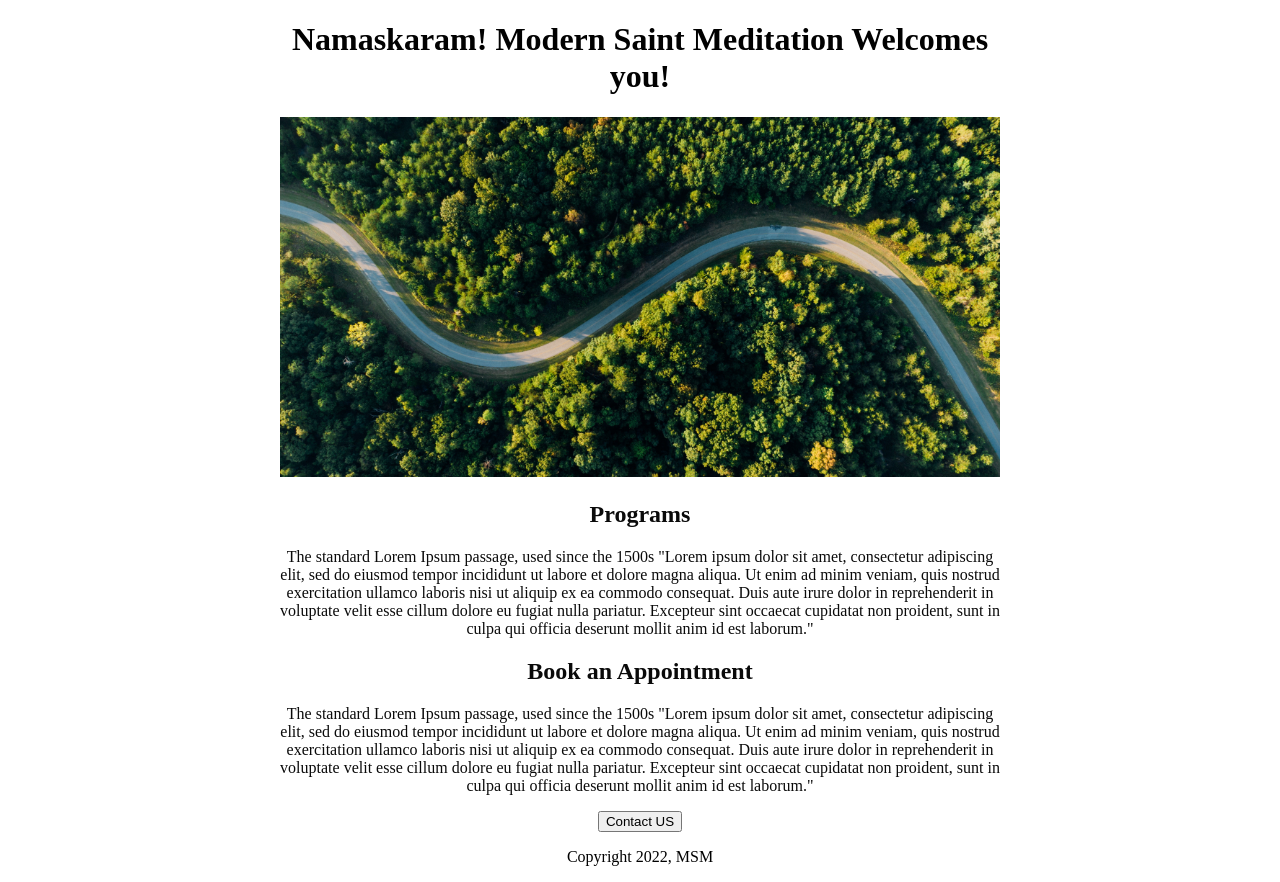
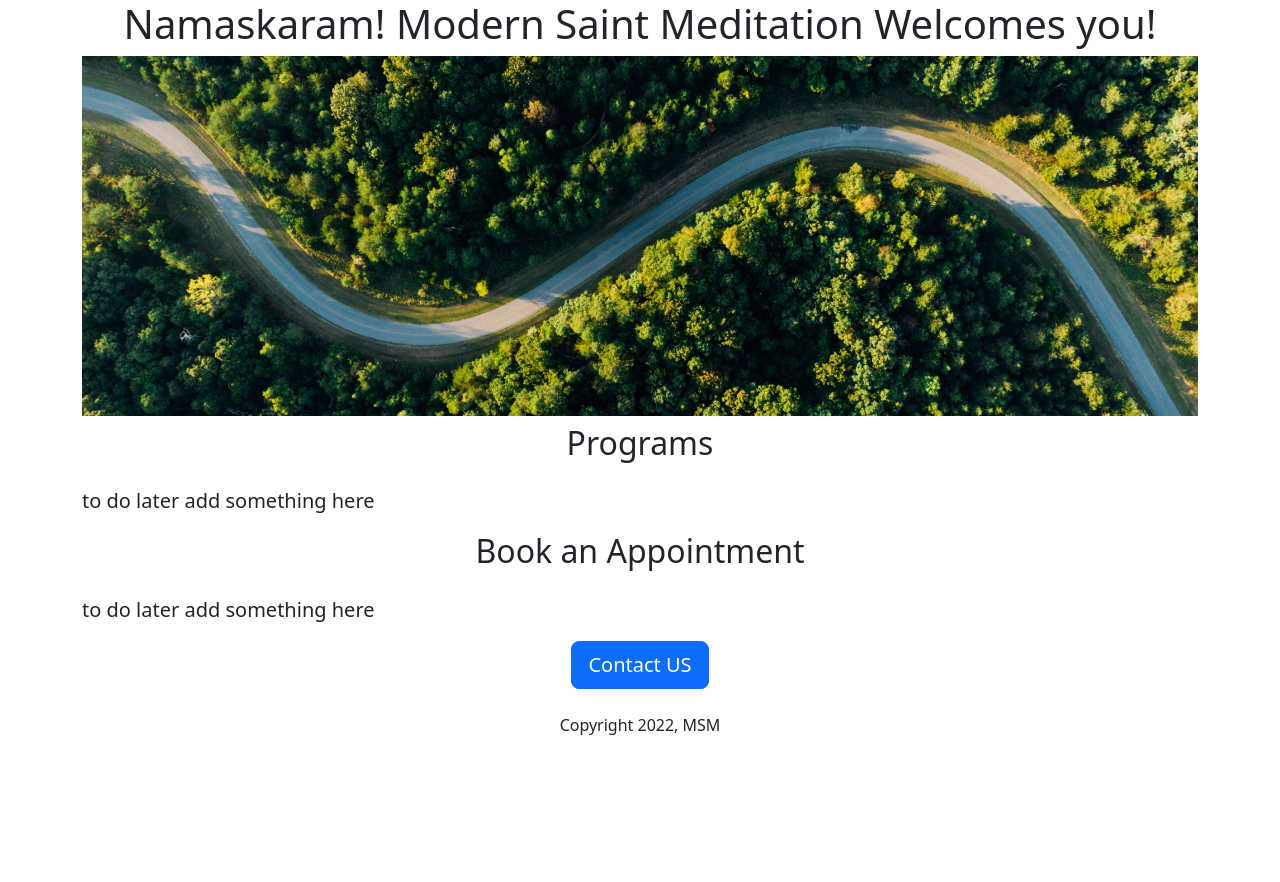
Before and after one commit to rajnibala/modern-saint-meditation-w2, a Flask app: page / in a window 1280 px wide. After the commit the page ends 735 px from the top, so only its background shows below. Run offline with Flask 3, Linux system fonts and the light colour scheme.

Commit message:
aaaaaaaaaaa

```diff
--- a/app.py
+++ b/app.py
@@ -1,7 +1,24 @@
 from flask import Flask, render_template
 app = Flask(__name__)
+programs = [
+  {
+    'id':1,
+    'title' : 'Importence of Meditation'
+    },
+  {
+    'id':2,
+    'title' : 'Importence of Meditation'
+  },
+  {
+   'id':3,
+    'title' : 'Importence of Meditation'
+  }
+]
+
+
+
 @app.route("/")
 def hello_world():
- return render_template('Home.html')
+ return render_template('Home.html', programs=programs)
 if __name__ == "__main__":
   app.run(host='0.0.0.0', debug=True)
--- a/templates/Home.html
+++ b/templates/Home.html
@@ -1,56 +1,35 @@
+
 <!Doctype html>
 <html>
 <head>
-      <title>Modern Saint Meditation</title>
+  <title>Modern Saint Meditation</title>
+
+   <meta charset="utf-8">
+   <meta name="viewport" content="width=device-width, initial-scale=1">
+   <link href="https://cdn.jsdelivr.net/npm/bootstrap@5.2.3/dist/css/bootstrap.min.css" rel="stylesheet" integrity="sha384-rbsA2VBKQhggwzxH7pPCaAqO46MgnOM80zW1RWuH61DGLwZJEdK2Kadq2F9CUG65" crossorigin="anonymous">
   <style>
-    h1 {
-      font_size:40px;
-      font_family: normal;
-      font_weight: normal;
-      color: rgb(1, 1, 1);
-      text-align: center;
-    }
-    #banner{
-      width:100%;
-      height:360px;
-      object-fit:cover;
-    }
-    h2 {
-      font_size:32px;
-      font_family: normal;
-      font_weight: normal;
-      color: rgb(10, 10, 10);
-      text-align: center;
-    }
-   .bodytext {
-      font_size:32px;
-      font_family: normal;
-      font_weight: normal;
-      color: rgb(10, 10, 10);
-      text-align: center;
-    }
-    #container {
-      max-width: 720px;
-      margin:0 auto 0 auto;
-    }
-  </style>
+#banner {
+  height: 360px;
+ object-fit: cover;width:100%;
+}
+ </style>
+
 </head>
  <body>
-   <div id ="container">
-   <h1>Namaskaram! Modern Saint Meditation Welcomes you!</h1>
-   <img id="banner" src="https://modern-saint-meditation--rajni-balabala.repl.co/static/msmbg.jpeg">
-   <h2>Programs</h2>
-   <p class="bodytext">
-     The standard Lorem Ipsum passage, used since the 1500s
-"Lorem ipsum dolor sit amet, consectetur adipiscing elit, sed do eiusmod tempor incididunt ut labore et dolore magna aliqua. Ut enim ad minim veniam, quis nostrud exercitation ullamco laboris nisi ut aliquip ex ea commodo consequat. Duis aute irure dolor in reprehenderit in voluptate velit esse cillum dolore eu fugiat nulla pariatur. Excepteur sint occaecat cupidatat non proident, sunt in culpa qui officia deserunt mollit anim id est laborum."</p>
-   <h2>Book an Appointment </h2>
-   <p class="bodytext">
-     The standard Lorem Ipsum passage, used since the 1500s
-"Lorem ipsum dolor sit amet, consectetur adipiscing elit, sed do eiusmod tempor incididunt ut labore et dolore magna aliqua. Ut enim ad minim veniam, quis nostrud exercitation ullamco laboris nisi ut aliquip ex ea commodo consequat. Duis aute irure dolor in reprehenderit in voluptate velit esse cillum dolore eu fugiat nulla pariatur. Excepteur sint occaecat cupidatat non proident, sunt in culpa qui officia deserunt mollit anim id est laborum."</p>
+   <div class="container">
+   <h1 class= "text-center">Namaskaram! Modern Saint Meditation Welcomes you!</h1>
+   <img class="img-fluid"
+     id="banner" src="https://modern-saint-meditation--rajni-balabala.repl.co/static/msmbg.jpeg">
+   <h2 class= "text-center mt-2 mb-4">Programs</h2>
+   <p class="lead">
+   to do later add something here</p>
+   <h2 class= "text-center mt-2 mb-4">Book an Appointment </h2>
+   <p class="lead">
+    to do later add something here</p>
 
-     <div style="text-align:center;">
-   <button>Contact US</button>
-       <p>Copyright 2022, MSM</p>
+     <div class="text-center">
+   <button class="btn btn-primary btn-lg">Contact US</button>
+       <p class= "mt-4">Copyright 2022, MSM</p>
      </div>
  </body>
 </html>
```
Also changed, not shown: Templates/Home.html (deleted, +0 -11 lines).
